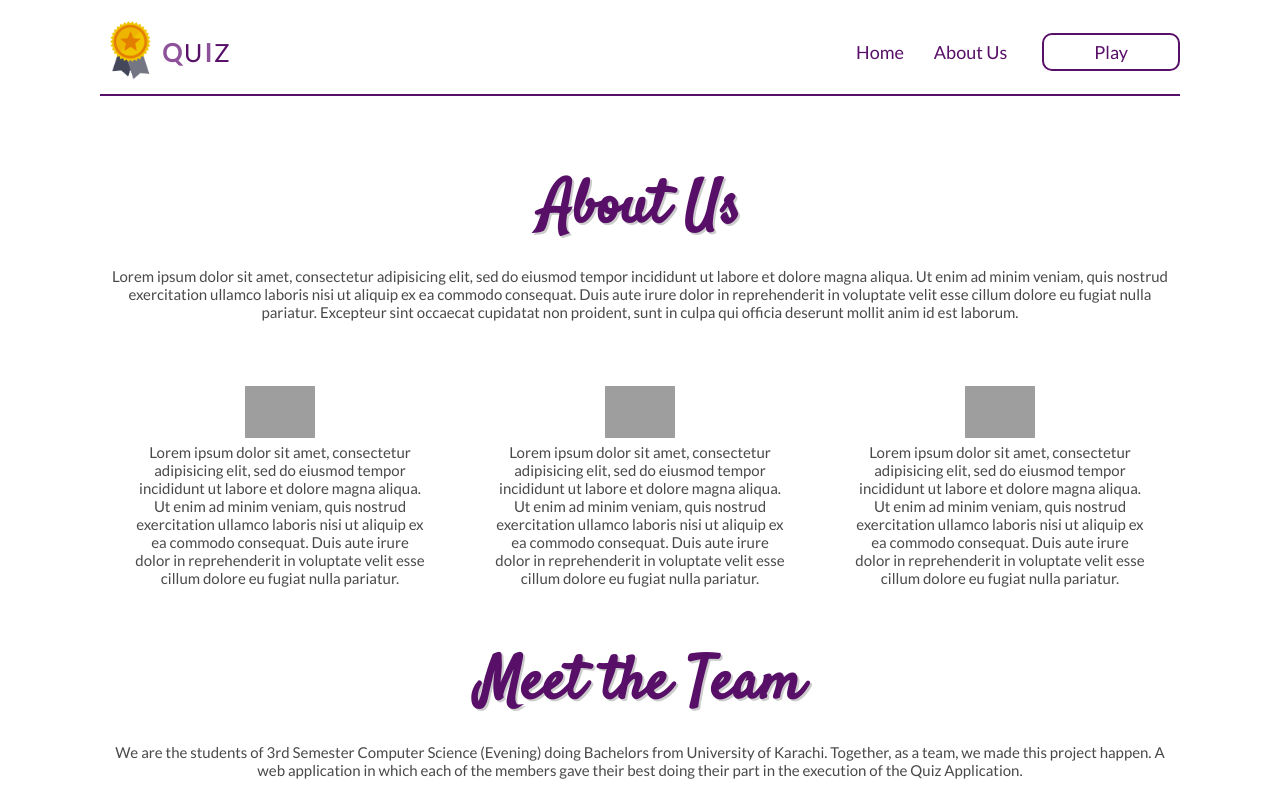
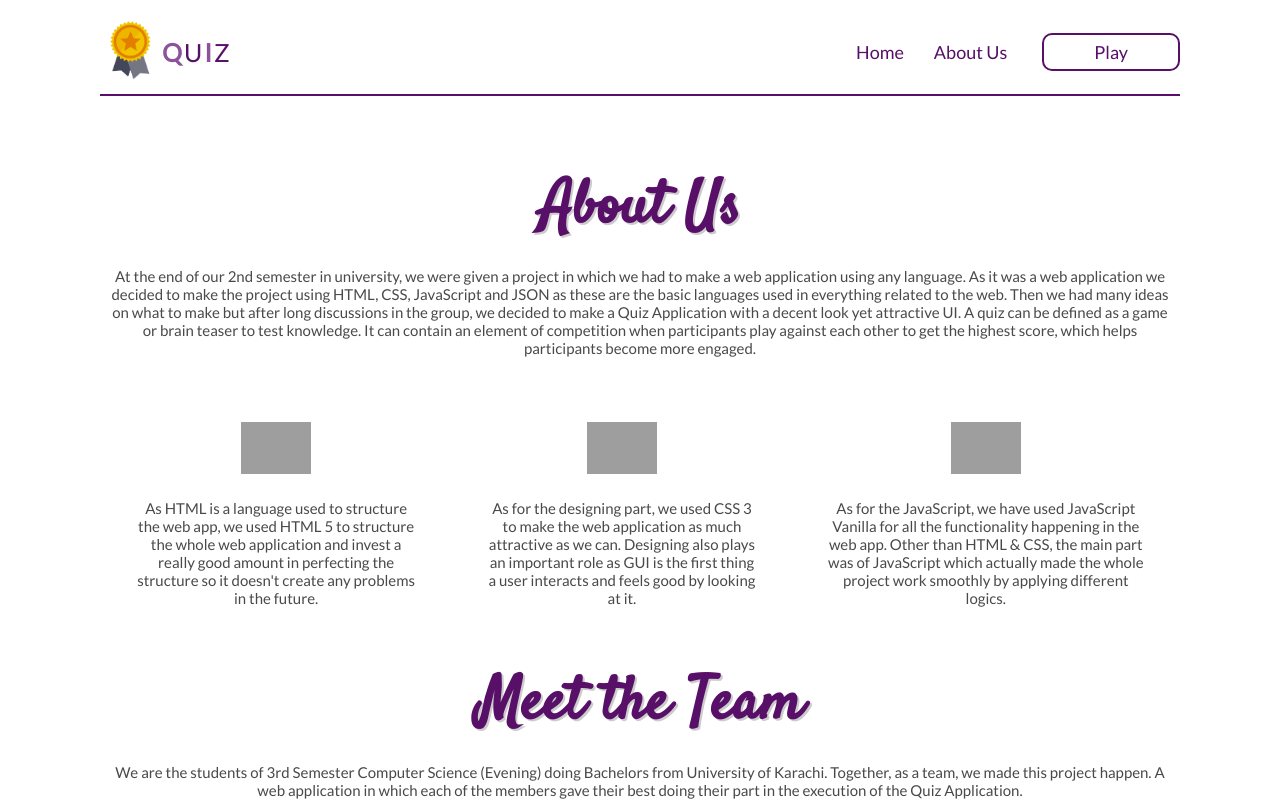
Before and after one commit to KhairUnNisa10/ICS-II-Final-Project, a plain HTML site: page about-us.html in a window 1280 px wide. Shown: the top 807 px of the page. Drawn offline with Linux system fonts and the light colour scheme; grey boxes are pictures that could not be loaded.

Commit message:
Add files via upload

```diff
--- a/CSS/style.css
+++ b/CSS/style.css
@@ -418,7 +418,7 @@ header nav ul li:nth-child(3) a:hover{
 }
 
 .tech p{
-	margin: 0;
+	margin: 20px 0 0;
 }
 
 .tech i{
--- a/about-us.html
+++ b/about-us.html
@@ -34,42 +34,25 @@
 	<div class="pop">
 		<div class="about">
 			<h2>About Us</h2>
-			<p>Lorem ipsum dolor sit amet, consectetur adipisicing elit, sed do eiusmod
-				tempor incididunt ut labore et dolore magna aliqua. Ut enim ad minim veniam,
-				quis nostrud exercitation ullamco laboris nisi ut aliquip ex ea commodo
-				consequat. Duis aute irure dolor in reprehenderit in voluptate velit esse
-				cillum dolore eu fugiat nulla pariatur. Excepteur sint occaecat cupidatat non
-			proident, sunt in culpa qui officia deserunt mollit anim id est laborum.</p>
+			<p>At the end of our 2nd semester in university, we were given a project in which we had to make a web application using any language. As it was a web application we decided to make the project using HTML, CSS, JavaScript and JSON as these are the basic languages used in everything related to the web. Then we had many ideas on what to make but after long discussions in the group, we decided to make a Quiz Application with a decent look yet attractive UI. A quiz can be defined as a game or brain teaser to test knowledge. It can contain an element of competition when participants play against each other to get the highest score, which helps participants become more engaged.</p>
 			<div class="tech">
 				<div class="box">
 					<!-- <i class="fab fa-html5"></i> -->
 					<!-- <h3>HTML 5</h3> -->
 					<img src="https://upload.wikimedia.org/wikipedia/commons/thumb/8/80/HTML5_logo_resized.svg/1200px-HTML5_logo_resized.svg.png" width="70px">
-					<p>Lorem ipsum dolor sit amet, consectetur adipisicing elit, sed do eiusmod
-						tempor incididunt ut labore et dolore magna aliqua. Ut enim ad minim veniam,
-						quis nostrud exercitation ullamco laboris nisi ut aliquip ex ea commodo
-						consequat. Duis aute irure dolor in reprehenderit in voluptate velit esse
-					cillum dolore eu fugiat nulla pariatur.</p>
+					<p>As HTML is a language used to structure the web app, we used HTML 5 to structure the whole web application and invest a really good amount in perfecting the structure so it doesn't create any problems in the future.</p>
 				</div>
 				<div class="box">
 					<!-- <i class="fab fa-css3-alt"></i>
 					<h3>CSS 3</h3> -->
 					<img src="https://upload.wikimedia.org/wikipedia/commons/thumb/d/d5/CSS3_logo_and_wordmark.svg/1200px-CSS3_logo_and_wordmark.svg.png" width="70px">
-					<p>Lorem ipsum dolor sit amet, consectetur adipisicing elit, sed do eiusmod
-						tempor incididunt ut labore et dolore magna aliqua. Ut enim ad minim veniam,
-						quis nostrud exercitation ullamco laboris nisi ut aliquip ex ea commodo
-						consequat. Duis aute irure dolor in reprehenderit in voluptate velit esse
-					cillum dolore eu fugiat nulla pariatur.</p>
+					<p>As for the designing part, we used CSS 3 to make the web application as much attractive as we can. Designing also plays an important role as GUI is the first thing a user interacts and feels good by looking at it.</p>
 				</div>
 				<div class="box">
 					<!-- <i class="fab fa-js-square"></i>
 					<h3>JS Vanilla</h3> -->
 					<img src="https://i.pinimg.com/originals/98/0b/a0/980ba07956ccfdf81b5060b1795cdcad.png" width="70px">
-					<p>Lorem ipsum dolor sit amet, consectetur adipisicing elit, sed do eiusmod
-						tempor incididunt ut labore et dolore magna aliqua. Ut enim ad minim veniam,
-						quis nostrud exercitation ullamco laboris nisi ut aliquip ex ea commodo
-						consequat. Duis aute irure dolor in reprehenderit in voluptate velit esse
-					cillum dolore eu fugiat nulla pariatur.</p>
+					<p>As for the JavaScript, we have used JavaScript Vanilla for all the functionality happening in the web app. Other than HTML & CSS, the main part was of JavaScript which actually made the whole project work smoothly by applying different logics.</p>
 				</div>
 			</div>
 		</div>
```
Also changed, not shown: start.html (+3 -3 lines).
